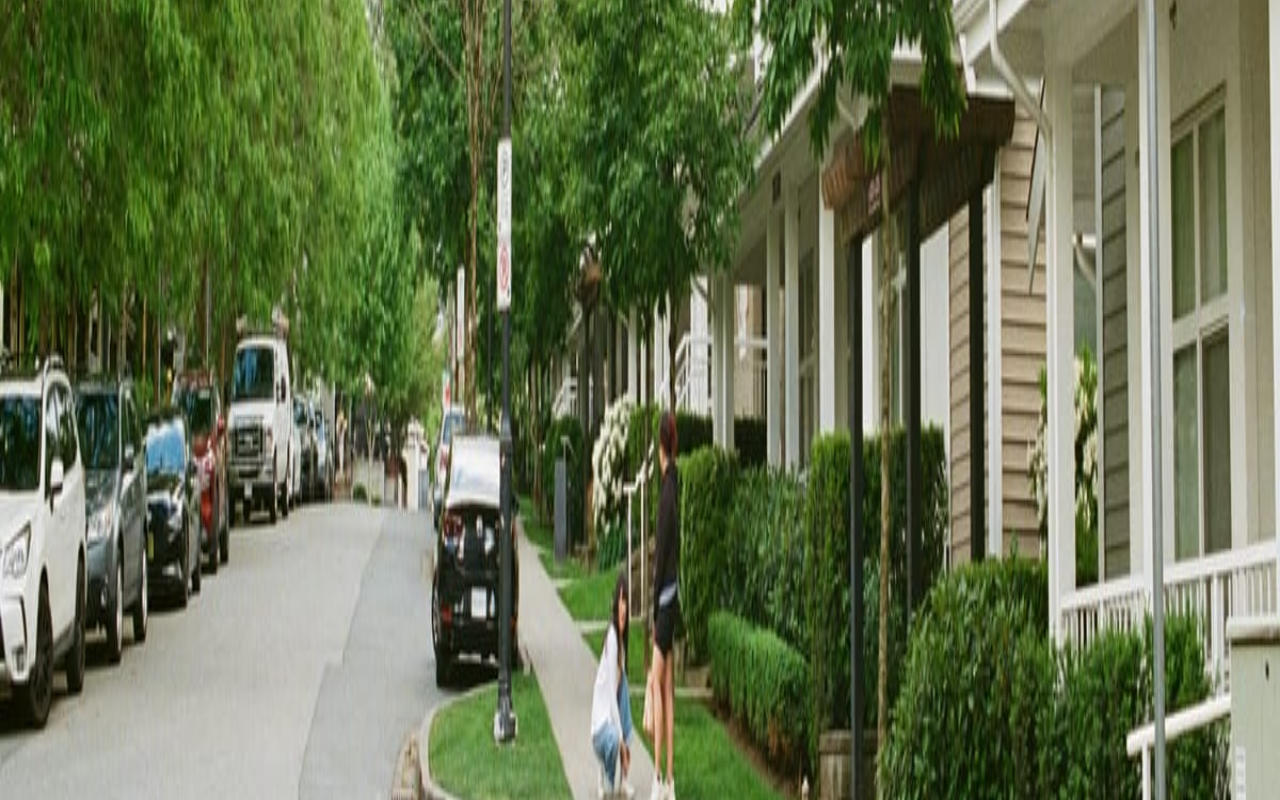
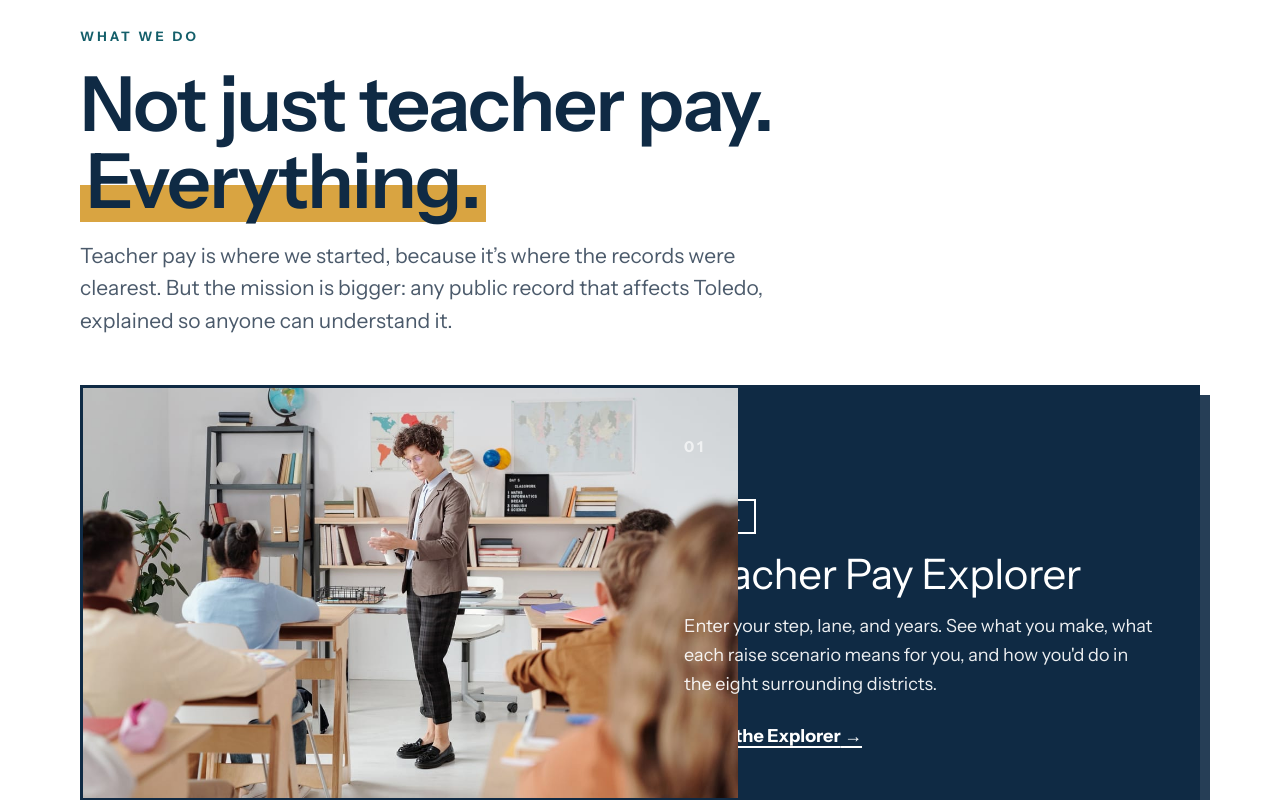
Before and after one commit to a9j/MKP, a Next.js app: page / in a window 1280 px wide. Shown: the part 1660-2460 px from the top of the page. Built offline with nearby package versions, Linux system fonts and the light colour scheme; no server answers; the database is empty.

Commit message:
Homepage v2: photos back, mission-wide (styles)

```diff
--- a/src/app/globals.css
+++ b/src/app/globals.css
@@ -1180,3 +1180,164 @@
   padding: 40px 32px;
   text-align: center;
 }
+
+/* ---- Homepage v2: photos back, mission-wide ---- */
+
+.civic-hero-photos {
+  display: grid;
+  grid-template-columns: repeat(3, 1fr);
+  gap: 20px;
+  padding-bottom: 72px;
+  margin-top: -8px;
+}
+
+.civic-hero-photo.photo {
+  border: 6px solid #fff;
+  box-shadow: 8px 8px 0 rgba(0, 0, 0, 0.35);
+}
+
+/* The base .photo slot (navy block when the file is missing). */
+.photo {
+  position: relative;
+  overflow: hidden;
+  background: #0F2A44;
+}
+.photo img {
+  position: absolute;
+  inset: 0;
+  width: 100%;
+  height: 100%;
+  object-fit: cover;
+}
+
+.civic-everything {
+  padding: 96px 0 80px;
+}
+
+.civic-everything h2 {
+  font-size: clamp(40px, 6vw, 76px);
+  line-height: 1.02;
+  letter-spacing: -0.02em;
+  margin: 18px 0 20px;
+  color: #0F2A44;
+}
+
+.hl-dark {
+  background: linear-gradient(transparent 55%, #D9A441 55%, #D9A441 95%, transparent 95%);
+  padding: 0 6px;
+}
+
+.civic-everything-lede {
+  font-size: 21px;
+  line-height: 1.55;
+  max-width: 46rem;
+  color: var(--ink-2);
+  margin: 0 0 48px;
+}
+
+.civic-programs-photo {
+  display: grid;
+  grid-template-columns: 1fr;
+  gap: 32px;
+}
+
+.civic-program-card {
+  display: grid;
+  grid-template-columns: 1fr 1fr;
+  overflow: hidden;
+  border: 3px solid #0F2A44;
+  box-shadow: 10px 10px 0 rgba(15, 42, 68, 0.9);
+}
+
+.civic-program-card:nth-child(even) .civic-program-photo {
+  order: 2;
+}
+
+.civic-program-photo.photo {
+  height: 100%;
+  min-height: 320px;
+}
+
+.civic-program-card-body {
+  padding: 48px 44px;
+  display: flex;
+  flex-direction: column;
+  justify-content: center;
+}
+
+.civic-program-card.tone-navy .civic-program-card-body { background: #0F2A44; color: #fff; }
+.civic-program-card.tone-teal .civic-program-card-body { background: #187585; color: #fff; }
+.civic-program-card.tone-gold .civic-program-card-body { background: #D9A441; color: #0F2A44; }
+
+.civic-program-card .tag {
+  display: inline-block;
+  align-self: flex-start;
+  font-size: 13px;
+  font-weight: 800;
+  letter-spacing: 0.14em;
+  text-transform: uppercase;
+  border: 2px solid currentColor;
+  padding: 6px 12px;
+  margin: 14px 0 18px;
+}
+
+.civic-program-card h3 {
+  font-size: clamp(28px, 3.4vw, 42px);
+  line-height: 1.05;
+  letter-spacing: -0.01em;
+  margin: 0 0 16px;
+}
+
+.civic-program-card p {
+  font-size: 18px;
+  line-height: 1.6;
+  margin: 0 0 24px;
+  opacity: 0.92;
+}
+
+.civic-program-card .more {
+  font-weight: 800;
+  font-size: 18px;
+  text-decoration: underline;
+  text-decoration-thickness: 2px;
+  text-underline-offset: 4px;
+  color: inherit;
+}
+
+.civic-program-card .more:hover { text-decoration-thickness: 4px; }
+
+.civic-steps-grid {
+  display: grid;
+  grid-template-columns: 1.2fr 0.8fr;
+  gap: 64px;
+  align-items: start;
+}
+
+.civic-steps-photo {
+  border: 6px solid #fff;
+  box-shadow: 10px 10px 0 rgba(0, 0, 0, 0.35);
+  position: sticky;
+  top: 32px;
+}
+
+.civic-explorer-lede {
+  font-size: 20px;
+  line-height: 1.55;
+  max-width: 44rem;
+  color: var(--ink-2);
+  margin: 0 0 36px;
+}
+
+@media (max-width: 900px) {
+  .civic-steps-grid { grid-template-columns: 1fr; }
+  .civic-steps-photo { position: static; max-width: 420px; }
+  .civic-program-card { grid-template-columns: 1fr; }
+  .civic-program-card:nth-child(even) .civic-program-photo { order: 0; }
+  .civic-program-photo.photo { min-height: 240px; }
+  .civic-program-card-body { padding: 36px 28px; }
+}
+
+@media (max-width: 700px) {
+  .civic-hero-photos { grid-template-columns: 1fr; padding-bottom: 56px; }
+  .civic-everything { padding: 64px 0 56px; }
+}
```
